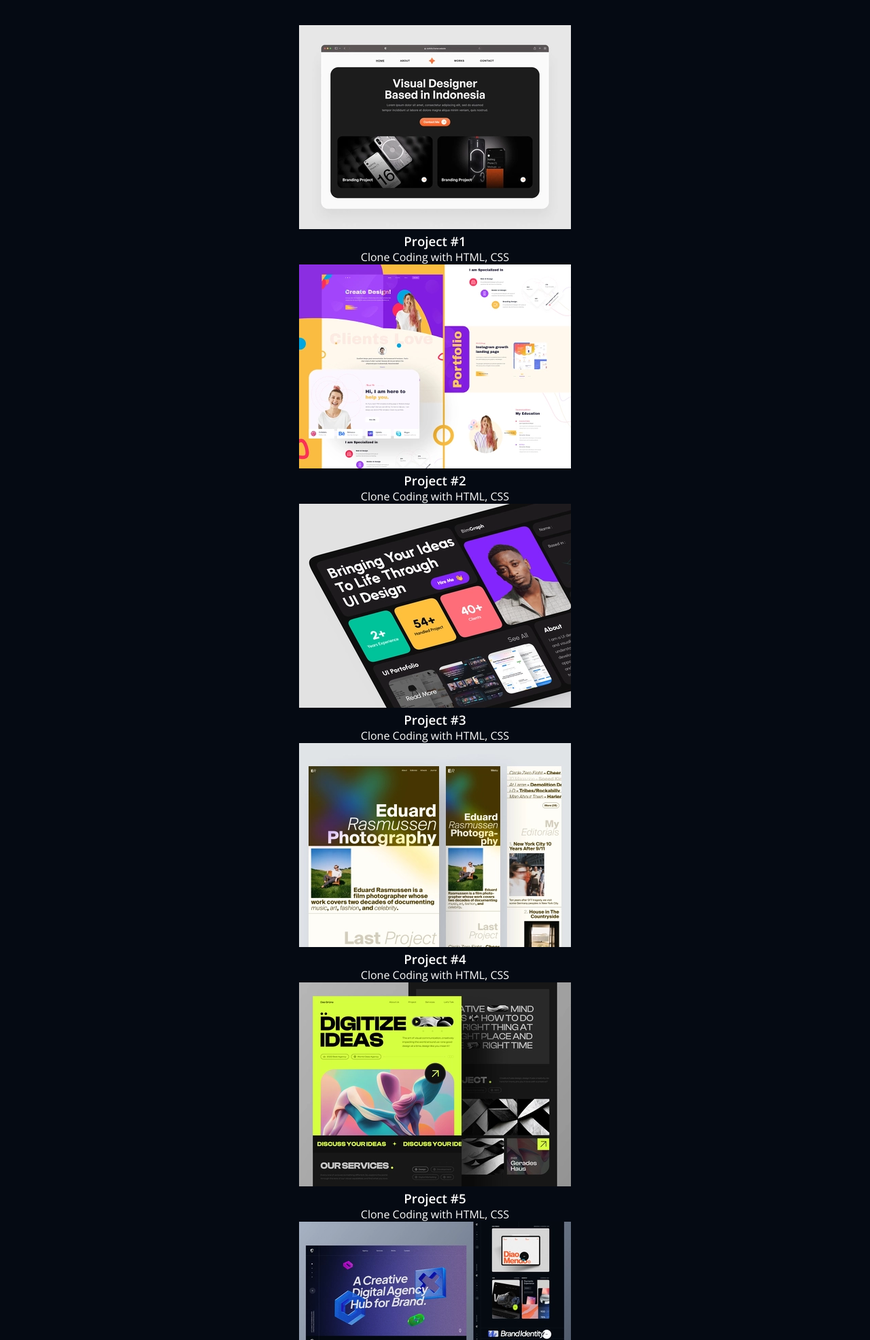
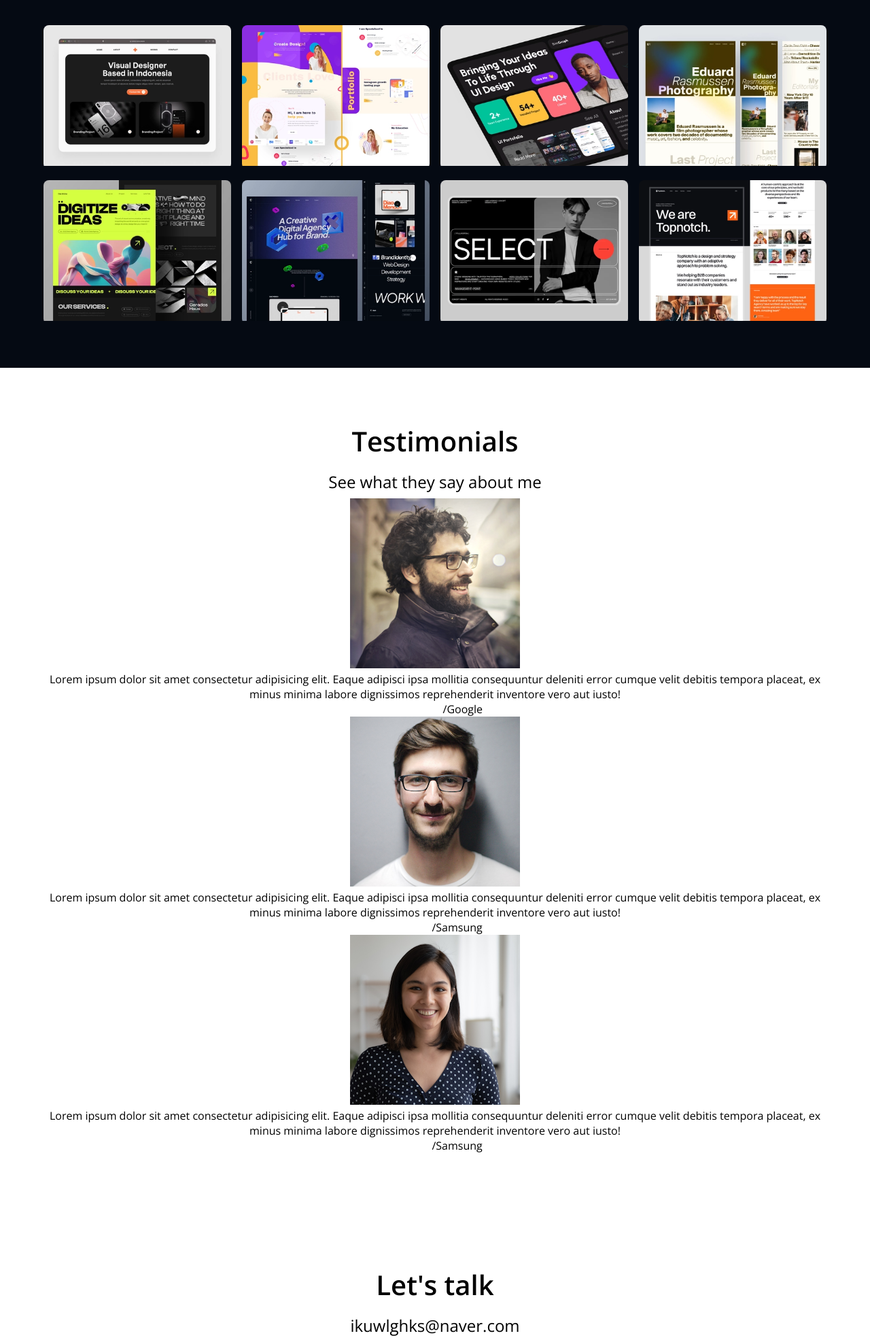
Before and after one commit to dlawlghks/portfolio, a plain HTML site: page index.html in a window 1280 px wide. Shown: the part 2509-4480 px from the top of the page at 68% size. Drawn offline with nearby package versions, Linux system fonts and the light colour scheme.

Commit message:
CSS-Work-Projects

```diff
--- a/css/style.css
+++ b/css/style.css
@@ -323,3 +323,53 @@ button:focus {
     opacity: 1;
     top: 0;
 }
+
+.projects {
+    display: grid;
+    grid-template-columns: repeat(4, 1fr);
+    grid-template-rows: repeat(2, 1fr);
+    gap: 1rem;
+}
+
+.project {
+    position: relative;
+    border-radius: 8px;
+    overflow: hidden;
+}
+
+.project__img {
+    width: 100%;
+}
+
+.project__metadata {
+    position: absolute;
+    top: 0;
+    left: 0;
+    width: 100%;
+    height: 100%;
+    background-color: var(--color-black);
+    opacity: 0;
+    display: flex;
+    flex-direction: column;
+    justify-content: center;
+    align-items: center;
+    transition: all 250ms ease-in;
+    transform: translateY(-10px);
+}
+
+.project__metadata:hover {
+    opacity: 0.8;
+    transform: translateY(0px);
+}
+
+.project__title:after {
+    content: '';
+    display: block;
+    position: relative;
+    left: 50%;
+    transform: translateX(-50%);
+    margin: 0.5rem 0;
+    width: 50px;
+    height: 2px;
+    background-color: var(--color-accent);
+}
--- a/index.html
+++ b/index.html
@@ -157,75 +157,75 @@
                     <li><button class="category">Back-end <span class="category__count">3</span></button></li>
                     <li><button class="category class="category__count"">Mobile <span class="category__count">2</span></button></li>
                 </ul>
-                <ul>
-                    <li>
+                <ul class="projects">
+                    <li class="project">
                         <a href="#" target="_blank">
-                            <img src="images/projects/project1.webp" alt="project1">
-                            <div>
-                                <h3>Project #1</h3>
+                            <img src="images/projects/project1.webp" alt="project1" class="project__img">
+                            <div class="project__metadata">
+                                <h3 class="project__title">Project #1</h3>
                                 <p>Clone Coding with HTML, CSS</p>
                             </div>
                         </a>
                     </li>
-                    <li>
+                    <li class="project">
                         <a href="#" target="_blank">
-                            <img src="images/projects/project2.webp" alt="project2">
-                            <div>
-                                <h3>Project #2</h3>
+                            <img src="images/projects/project2.webp" alt="project2" class="project__img">
+                            <div class="project__metadata">
+                                <h3 class="project__title">Project #2</h3>
                                 <p>Clone Coding with HTML, CSS</p>
                             </div>
                         </a>
                     </li>
-                    <li>
+                    <li class="project">
                         <a href="#" target="_blank">
-                            <img src="images/projects/project3.webp" alt="project3">
-                            <div>
-                                <h3>Project #3</h3>
+                            <img src="images/projects/project3.webp" alt="project3" class="project__img">
+                            <div class="project__metadata">
+                                <h3 class="project__title">Project #3</h3>
                                 <p>Clone Coding with HTML, CSS</p>
                             </div>
                         </a>
                     </li>
-                    <li>
+                    <li class="project">
                         <a href="#" target="_blank">
-                            <img src="images/projects/project4.webp" alt="project4">
-                            <div>
-                                <h3>Project #4</h3>
+                            <img src="images/projects/project4.webp" alt="project4" class="project__img">
+                            <div class="project__metadata">
+                                <h3 class="project__title">Project #4</h3>
                                 <p>Clone Coding with HTML, CSS</p>
                             </div>
                         </a>
                     </li>
-                    <li>
+                    <li class="project">
                         <a href="#" target="_blank">
-                            <img src="images/projects/project5.webp" alt="project5">
-                            <div>
-                                <h3>Project #5</h3>
+                            <img src="images/projects/project5.webp" alt="project5" class="project__img">
+                            <div class="project__metadata">
+                                <h3 class="project__title">Project #5</h3>
                                 <p>Clone Coding with HTML, CSS</p>
                             </div>
                         </a>
                     </li>
-                    <li>
+                    <li class="project">
                         <a href="#" target="_blank">
-                            <img src="images/projects/project6.webp" alt="project6">
-                            <div>
-                                <h3>Project #6</h3>
+                            <img src="images/projects/project6.webp" alt="project6" class="project__img">
+                            <div class="project__metadata">
+                                <h3 class="project__title">Project #6</h3>
                                 <p>Clone Coding with HTML, CSS</p>
                             </div>
                         </a>
                     </li>
-                    <li>
+                    <li class="project">
                         <a href="#" target="_blank">
-                            <img src="images/projects/project7.webp" alt="project7">
-                            <div>
-                                <h3>Project #7</h3>
+                            <img src="images/projects/project7.webp" alt="project7" class="project__img">
+                            <div class="project__metadata">
+                                <h3 class="project__title">Project #7</h3>
                                 <p>Clone Coding with HTML, CSS</p>
                             </div>
                         </a>
                     </li>
-                    <li>
+                    <li class="project">
                         <a href="#" target="_blank">
-                            <img src="images/projects/project8.webp" alt="project8">
-                            <div>
-                                <h3>Project #8</h3>
+                            <img src="images/projects/project8.webp" alt="project8" class="project__img">
+                            <div class="project__metadata">
+                                <h3 class="project__title">Project #8</h3>
                                 <p>Clone Coding with HTML, CSS</p>
                             </div>
                         </a>
```
